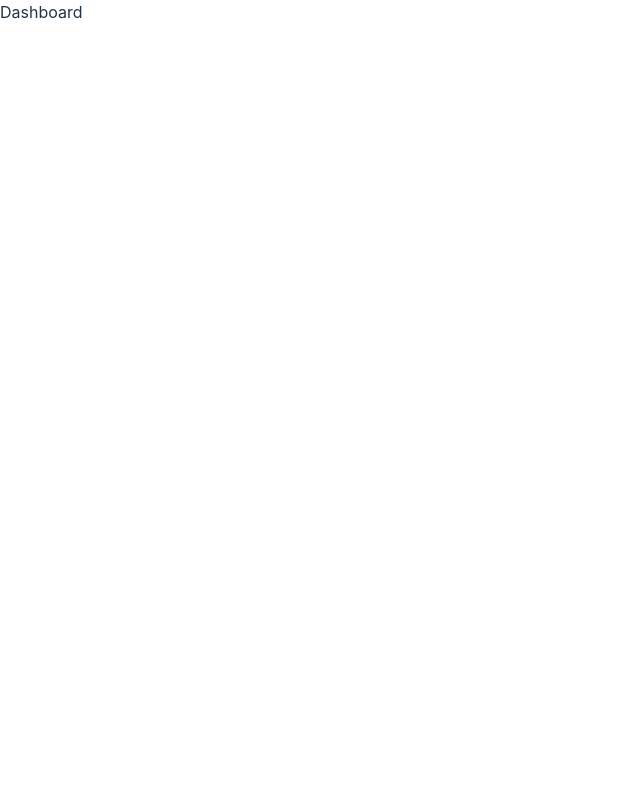
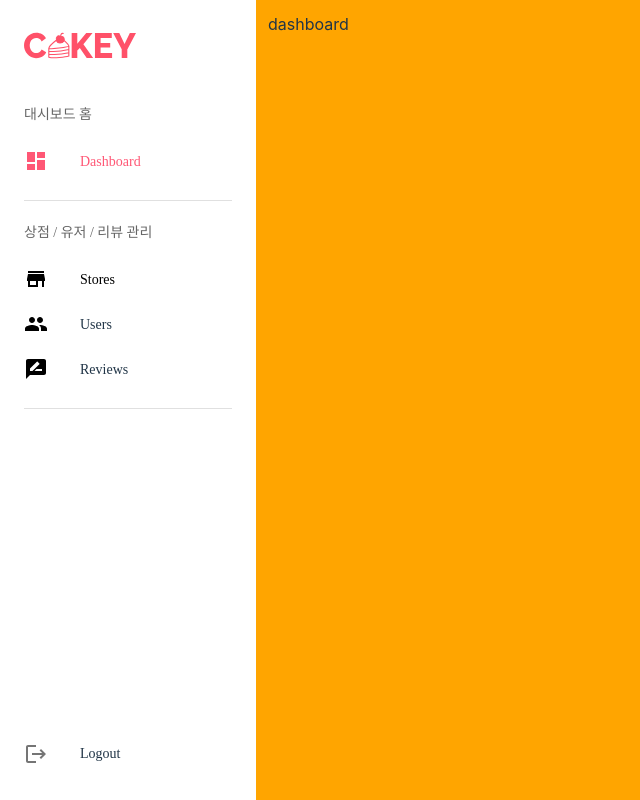
Before and after one commit to cakey-strawberry/cakey-admin, a React (Vite) app: page / in a window 1280 px wide. Both pictures are taken after typing "Sample", "Sample123" into the empty fields and a click on the button "로그인". Shown: the whole page, without its empty margins (0-640 px from the left). Built offline with nearby package versions, Linux system fonts and the light colour scheme; a web font is replaced by a local one.

Commit message:
feat: add basic navigator structure

```diff
--- a/src/App.tsx
+++ b/src/App.tsx
@@ -1,5 +1,5 @@
 import { ThemeProvider } from "@mui/material/styles";
-import { BrowserRouter } from "react-router-dom";
+import { BrowserRouter, Switch } from "react-router-dom";
 
 import { useAutoSignIn } from "@common/hooks/useAutoSignIn";
 import { dashboardPath, landingPath } from "@common/router/paths/paths";
@@ -7,7 +7,7 @@ import { PrivateRoute } from "@common/router/routers/PrivateRoute";
 import { PublicRoute } from "@common/router/routers/PublicRoute";
 import { theme } from "@common/theme/theme";
 import { Auth } from "@screens/Auth/Auth";
-import { Dashboard } from "@screens/Dashboard/Dashboard";
+import { DashboardRoutes } from "@screens/Dashboard/Routes";
 
 function App() {
   const [loading] = useAutoSignIn();
@@ -19,8 +19,13 @@ function App() {
   return (
     <BrowserRouter>
       <ThemeProvider theme={theme}>
-        <PrivateRoute path={dashboardPath} render={() => <Dashboard />} />
-        <PublicRoute path={landingPath} render={() => <Auth />} />
+        <Switch>
+          <PublicRoute exact path={landingPath} render={() => <Auth />} />
+          <PrivateRoute
+            path={dashboardPath}
+            render={() => <DashboardRoutes />}
+          />
+        </Switch>
       </ThemeProvider>
     </BrowserRouter>
   );
--- /dev/null
+++ b/src/common/components/SideNav/SideNav.tsx
@@ -0,0 +1,234 @@
+import DashboardIcon from "@mui/icons-material/Dashboard";
+import GroupIcon from "@mui/icons-material/Group";
+import LogoutIcon from "@mui/icons-material/Logout";
+import RateReviewIcon from "@mui/icons-material/RateReview";
+import StoreIcon from "@mui/icons-material/Store";
+import { Divider, Link, LinkTypeMap, ListSubheader } from "@mui/material";
+import List from "@mui/material/List";
+import ListItem from "@mui/material/ListItem";
+import ListItemButton from "@mui/material/ListItemButton";
+import ListItemIcon from "@mui/material/ListItemIcon";
+import ListItemText from "@mui/material/ListItemText";
+import { OverridableComponent } from "@mui/material/OverridableComponent";
+import { styled } from "@mui/material/styles";
+import { useSetAtom } from "jotai";
+import { Link as RouterLink, useLocation } from "react-router-dom";
+
+import logo from "@assets/logo.svg";
+import { ADMIN_TOKEN, DEV_ADMIN_TOKEN } from "@common/constants/constants";
+import {
+  dashboardPath,
+  reviewsPath,
+  storesPath,
+  usersPath,
+} from "@common/router/paths/paths";
+import { authAtom } from "@common/store/atoms/authAtom";
+
+export function SideNav() {
+  const location = useLocation();
+
+  const tokenKey =
+    process.env.NODE_ENV === "development" ? DEV_ADMIN_TOKEN : ADMIN_TOKEN;
+
+  const setAuthState = useSetAtom(authAtom);
+
+  const handleLogOut = () => {
+    localStorage.removeItem(tokenKey);
+    setAuthState(false);
+  };
+
+  return (
+    <Wrapper>
+      <Logo src={logo} />
+      <Spacer />
+      <NavWrapper>
+        <div>
+          <List
+            component={"nav"}
+            aria-labelledby="dashboard"
+            subheader={
+              <ListSubheader component="div" id="subheader">
+                대시보드 홈
+              </ListSubheader>
+            }
+          >
+            <StyledLink
+              component={RouterLink}
+              to={dashboardPath}
+              underline={"none"}
+              isActive={location.pathname === dashboardPath}
+            >
+              <ListItem disablePadding>
+                <ListItemButton>
+                  <StyledListItemIcon
+                    isActive={location.pathname === dashboardPath}
+                  >
+                    <DashboardIcon />
+                  </StyledListItemIcon>
+                  <StyledListItemText
+                    isActive={location.pathname === dashboardPath}
+                    primary="Dashboard"
+                    primaryTypographyProps={{ fontSize: "14px" }}
+                  />
+                </ListItemButton>
+              </ListItem>
+            </StyledLink>
+          </List>
+
+          <SectionDivder variant="middle" />
+
+          <List
+            component={"nav"}
+            aria-labelledby="store user review management"
+            subheader={
+              <ListSubheader component="div" id="subheader">
+                상점 / 유저 / 리뷰 관리
+              </ListSubheader>
+            }
+          >
+            <StyledLink
+              component={RouterLink}
+              to={storesPath}
+              underline={"none"}
+              isActive={location.pathname === storesPath}
+            >
+              <ListItem disablePadding>
+                <ListItemButton>
+                  <StyledListItemIcon
+                    isActive={location.pathname === storesPath}
+                  >
+                    <StoreIcon />
+                  </StyledListItemIcon>
+                  <StyledListItemText
+                    isActive={location.pathname === storesPath}
+                    primary="Stores"
+                    primaryTypographyProps={{ fontSize: "14px" }}
+                  />
+                </ListItemButton>
+              </ListItem>
+            </StyledLink>
+
+            <StyledLink
+              component={RouterLink}
+              to={usersPath}
+              underline={"none"}
+              isActive={location.pathname === usersPath}
+            >
+              <ListItem disablePadding>
+                <ListItemButton>
+                  <StyledListItemIcon
+                    isActive={location.pathname === usersPath}
+                  >
+                    <GroupIcon />
+                  </StyledListItemIcon>
+                  <ListItemText
+                    primary="Users"
+                    primaryTypographyProps={{ fontSize: "14px" }}
+                  />
+                </ListItemButton>
+              </ListItem>
+            </StyledLink>
+
+            <StyledLink
+              component={RouterLink}
+              to={reviewsPath}
+              underline={"none"}
+              isActive={location.pathname === reviewsPath}
+            >
+              <ListItem disablePadding>
+                <ListItemButton>
+                  <StyledListItemIcon
+                    isActive={location.pathname === reviewsPath}
+                  >
+                    <RateReviewIcon />
+                  </StyledListItemIcon>
+                  <ListItemText
+                    primary="Reviews"
+                    primaryTypographyProps={{ fontSize: "14px" }}
+                  />
+                </ListItemButton>
+              </ListItem>
+            </StyledLink>
+          </List>
+
+          <SectionDivder variant="middle" />
+        </div>
+
+        <List component={"nav"} aria-labelledby="logout section">
+          <ListItem disablePadding>
+            <ListItemButton onClick={handleLogOut}>
+              <ListItemIcon>
+                <LogoutIcon />
+              </ListItemIcon>
+              <ListItemText
+                primary="Logout"
+                primaryTypographyProps={{ fontSize: "14px" }}
+              />
+            </ListItemButton>
+          </ListItem>
+        </List>
+      </NavWrapper>
+    </Wrapper>
+  );
+}
+
+const Wrapper = styled("div")({
+  display: "flex",
+  height: "100%",
+  flexDirection: "column",
+  paddingLeft: "8px",
+  paddingRight: "8px",
+  paddingTop: "32px",
+  paddingBottom: "16px",
+});
+
+const Logo = styled("img")({
+  paddingLeft: "16px",
+  width: "128px",
+});
+
+const NavWrapper = styled("div")({
+  display: "flex",
+  flexDirection: "column",
+  flexGrow: 1,
+  justifyContent: "space-between",
+});
+
+const Spacer = styled("div")({
+  height: "32px",
+});
+
+const SectionDivder = styled(Divider)({
+  marginTop: "8px",
+  marginBottom: "8px",
+});
+
+const StyledLink = styled(Link, {
+  shouldForwardProp: (prop) => prop !== "isActive",
+})<{
+  isActive: boolean;
+}>(({ theme, isActive }) => ({
+  color: isActive ? theme.palette.primary.main : "inherit",
+  "&:hover": {
+    color: theme.palette.primary.main,
+  },
+})) as OverridableComponent<LinkTypeMap<{ isActive: boolean }>>;
+
+const StyledListItemIcon = styled(ListItemIcon, {
+  shouldForwardProp: (prop) => prop !== "isActive",
+})<{
+  isActive: boolean;
+}>(({ theme, isActive }) => ({
+  color: isActive ? theme.palette.primary.main : "black",
+}));
+
+const StyledListItemText = styled(ListItemText, {
+  shouldForwardProp: (prop) => prop !== "isActive",
+})<{
+  isActive: boolean;
+}>(({ theme, isActive }) => ({
+  "& .MuiTypography-root": {
+    fontSize: "14px",
+    color: isActive ? theme.palette.primary.main : "black",
+  },
+}));
--- /dev/null
+++ b/src/common/layouts/PageLayout.tsx
@@ -0,0 +1,3 @@
+export function PageLayout() {
+  return <div>PageLayout</div>;
+}
--- /dev/null
+++ b/src/common/layouts/SideNavLayout.tsx
@@ -0,0 +1,35 @@
+import { styled } from "@mui/material/styles";
+import { ReactElement, ReactNode } from "react";
+
+type SidebarLayoutProps = {
+  children: ReactNode;
+  sidebar: ReactElement;
+};
+
+export function SidebarLayout({ children, sidebar }: SidebarLayoutProps) {
+  return (
+    <Wrapper>
+      <SideNavWrapper>{sidebar}</SideNavWrapper>
+      <ChildrenWrapper>{children}</ChildrenWrapper>
+    </Wrapper>
+  );
+}
+
+const Wrapper = styled("div")({
+  display: "flex",
+  flexDirection: "row",
+  height: "100vh",
+  overflow: "hidden",
+});
+
+const SideNavWrapper = styled("div")({
+  flex: "none",
+  width: "16rem",
+});
+
+const ChildrenWrapper = styled("div")({
+  flexGrow: 1,
+  overflowY: "auto",
+  backgroundColor: "orange",
+  padding: "12px",
+});
--- a/src/common/router/paths/paths.ts
+++ b/src/common/router/paths/paths.ts
@@ -1,2 +1,6 @@
 export const landingPath = "/";
 export const dashboardPath = "/dashboard";
+
+export const storesPath = `${dashboardPath}/stores`;
+export const usersPath = `${dashboardPath}/users`;
+export const reviewsPath = `${dashboardPath}/reviews`;
--- a/src/common/router/routers/PrivateRoute.tsx
+++ b/src/common/router/routers/PrivateRoute.tsx
@@ -9,7 +9,7 @@ import { landingPath } from "../paths/paths";
 export function PrivateRoute({ ...rest }: RouteProps) {
   const isAuthenticated = useAtomValue(authAtom);
 
-  console.log(isAuthenticated);
+  console.log("PrivateRoute", isAuthenticated);
 
   return isAuthenticated ? <Route {...rest} /> : <Redirect to={landingPath} />;
 }
--- a/src/index.css
+++ b/src/index.css
@@ -13,13 +13,17 @@
   -moz-osx-font-smoothing: grayscale;
 }
 
-a {
-  font-weight: 500;
-  color: #646cff;
-  text-decoration: inherit;
+*,
+*::before,
+*::after {
+  box-sizing: border-box;
 }
-a:hover {
-  color: #535bf2;
+
+a,
+a:visited,
+a:hover,
+a:active {
+  color: inherit;
 }
 
 body {
--- /dev/null
+++ b/src/screens/Dashboard/Routes.tsx
@@ -0,0 +1,32 @@
+import { Switch, Route } from "react-router-dom";
+
+import { SideNav } from "@common/components/SideNav/SideNav";
+import { SidebarLayout } from "@common/layouts/SideNavLayout";
+import {
+  dashboardPath,
+  reviewsPath,
+  storesPath,
+  usersPath,
+} from "@common/router/paths/paths";
+
+export function DashboardRoutes() {
+  return (
+    <Switch>
+      <Route path={[dashboardPath, storesPath, usersPath, reviewsPath]}>
+        <SidebarLayout sidebar={<SideNav />}>
+          <Switch>
+            <Route
+              exact
+              path={dashboardPath}
+              component={() => <>dashboard</>}
+            />
+            <Route path={storesPath} component={() => <>store</>} />
+            <Route path={usersPath} component={() => <>user</>} />
+            <Route path={reviewsPath} component={() => <>review</>} />
+            <Route component={() => <>404</>} />
+          </Switch>
+        </SidebarLayout>
+      </Route>
+    </Switch>
+  );
+}
```
Also changed, not shown: src/screens/Dashboard/pages/Dashboard/Dashboard.tsx (renamed from src/screens/Dashboard/Dashboard.tsx).
